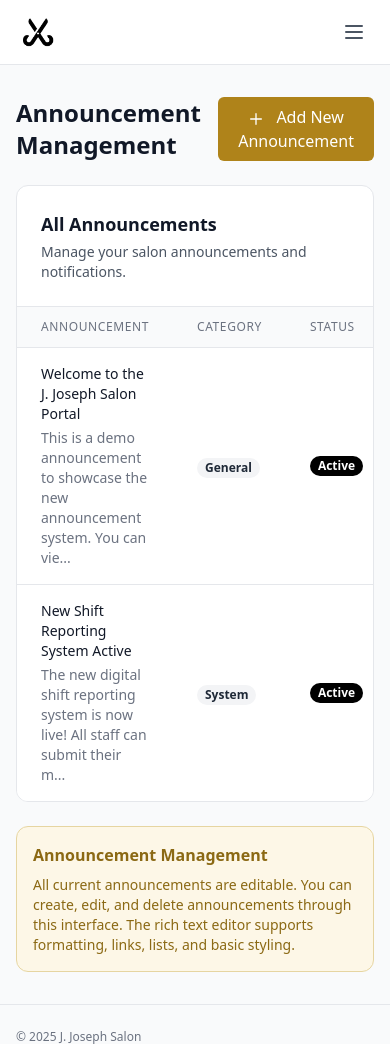
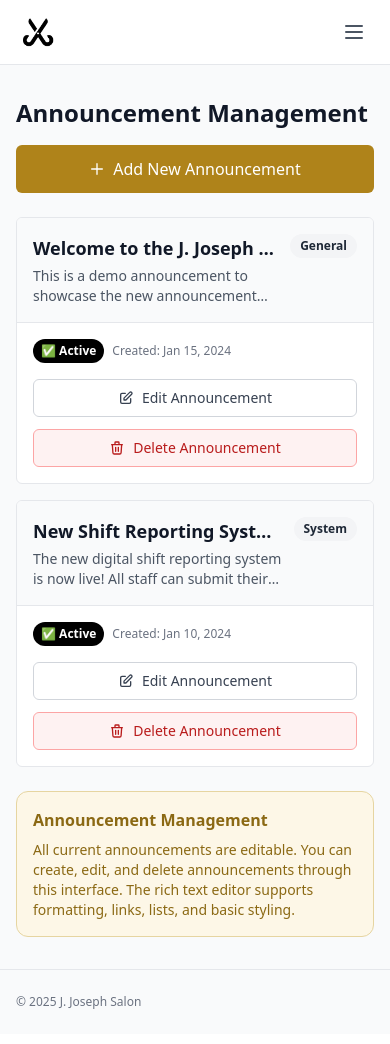
Before and after one commit to cnaccour/portal-cursor, a PHP site: page /admin-announcements.php in a window 390 px wide. Shown: the top 1044 px of the page. After the commit the page ends 1009 px from the top, so only its background shows below. Run offline with PHP 8.4, Linux system fonts and the light colour scheme; the visitor is signed in with stand-in values (Sample User, id 1); some libraries are stand-ins or nearby versions.

Commit message:
Improve the announcement management interface for mobile devices
Refactor admin-announcements.php to adopt a mobile-first design, updating layout and styling for better responsiveness on smaller screens.

Replit-Commit-Author: Agent
Replit-Commit-Session-Id: 021c168d-350e-4ee5-bd13-82f1b6b02433
Replit-Commit-Checkpoint-Type: intermediate_checkpoint
Replit-Commit-Screenshot-Url: https://storage.googleapis.com/screenshot-production-us-central1/18935d52-5dd5-4a44-b1c4-b0f736113e1a/021c168d-350e-4ee5-bd13-82f1b6b02433/UpORyl2

```diff
--- a/admin-announcements.php
+++ b/admin-announcements.php
@@ -19,11 +19,13 @@ $message = '';
 
 <div x-data="announcementManager()">
 
-    <div class="flex justify-between items-center mb-6">
-        <h1 class="text-2xl font-semibold">Announcement Management</h1>
+    <!-- Mobile-First Header -->
+    <div class="mb-6">
+        <h1 class="text-2xl font-semibold mb-4">Announcement Management</h1>
         <button @click="openAddModal()"
-                class="px-4 py-2 text-white rounded-md transition-colors" style="background-color: #AF831A;" onmouseover="this.style.backgroundColor='#8B6914'" onmouseout="this.style.backgroundColor='#AF831A'">
-            <svg class="w-4 h-4 inline mr-2" fill="none" stroke="currentColor" viewBox="0 0 24 24">
+                class="w-full sm:w-auto px-4 py-3 text-white rounded-md transition-colors flex items-center justify-center gap-2 font-medium"
+                style="background-color: #AF831A;" onmouseover="this.style.backgroundColor='#8B6914'" onmouseout="this.style.backgroundColor='#AF831A'">
+            <svg class="w-4 h-4" fill="none" stroke="currentColor" viewBox="0 0 24 24">
                 <path stroke-linecap="round" stroke-linejoin="round" stroke-width="2" d="M12 4v16m8-8H4"></path>
             </svg>
             Add New Announcement
@@ -35,147 +37,122 @@ $message = '';
         <div class="mb-6"></div>
     <?php endif; ?>
 
-    <!-- Announcements Table -->
-    <div class="bg-white rounded-xl border overflow-hidden">
-        <div class="p-6 border-b">
-            <h2 class="text-lg font-semibold">All Announcements</h2>
-            <p class="text-sm text-gray-600 mt-1">Manage your salon announcements and notifications.</p>
-        </div>
-
+    <!-- Mobile-First Announcements Cards -->
+    <div class="space-y-4">
         <?php if (empty($allAnnouncements)): ?>
-            <div class="p-12 text-center">
-                <svg class="mx-auto h-12 w-12 text-gray-400" fill="none" stroke="currentColor" viewBox="0 0 24 24">
+            <div class="bg-white rounded-md border p-8 text-center">
+                <div class="max-w-sm mx-auto">
+                    <svg class="mx-auto h-12 w-12 text-gray-400 mb-4" fill="none" stroke="currentColor" viewBox="0 0 24 24">
                         <path stroke-linecap="round" stroke-linejoin="round" stroke-width="2" d="M11 5.882V19.24a1.76 1.76 0 01-3.417.592l-2.147-6.15M18 13a3 3 0 100-6M5.436 13.683A4.001 4.001 0 017 6h1.832c4.1 0 7.625-1.234 9.168-3v14c-1.543-1.766-5.067-3-9.168-3H7a3.988 3.988 0 01-1.564-.317z"></path>
                     </svg>
-                <h3 class="mt-2 text-sm font-medium text-gray-900">No announcements</h3>
-                <p class="mt-1 text-sm text-gray-500">Get started by creating your first announcement.</p>
-                <div class="mt-6">
+                    <h3 class="text-lg font-medium text-gray-900 mb-2">No announcements</h3>
+                    <p class="text-sm text-gray-500 mb-4">Get started by creating your first announcement to communicate with your team.</p>
                     <button @click="openAddModal()"
-                            class="px-4 py-2 text-white rounded-md transition-colors" style="background-color: #AF831A;" onmouseover="this.style.backgroundColor='#8B6914'" onmouseout="this.style.backgroundColor='#AF831A'">
-                        Add Announcement
+                            class="inline-flex items-center px-4 py-2 text-white rounded-md transition-colors font-medium"
+                            style="background-color: #AF831A;" onmouseover="this.style.backgroundColor='#8B6914'" onmouseout="this.style.backgroundColor='#AF831A'">
+                        <svg class="w-4 h-4 mr-2" fill="none" stroke="currentColor" viewBox="0 0 24 24">
+                            <path stroke-linecap="round" stroke-linejoin="round" stroke-width="2" d="M12 4v16m8-8H4"></path>
+                        </svg>
+                        Add Your First Announcement
                     </button>
                 </div>
             </div>
         <?php else: ?>
-            <div class="overflow-x-auto">
-                <table class="min-w-full divide-y divide-gray-200">
-                    <thead class="bg-gray-50">
-                        <tr>
-                            <th class="px-6 py-3 text-left text-xs font-medium text-gray-500 uppercase tracking-wider">
-                                Announcement
-                            </th>
-                            <th class="px-6 py-3 text-left text-xs font-medium text-gray-500 uppercase tracking-wider">
-                                Category
-                            </th>
-                            <th class="px-6 py-3 text-left text-xs font-medium text-gray-500 uppercase tracking-wider">
-                                Status
-                            </th>
-                            <th class="px-6 py-3 text-left text-xs font-medium text-gray-500 uppercase tracking-wider">
-                                Date
-                            </th>
-                            <th class="px-6 py-3 text-left text-xs font-medium text-gray-500 uppercase tracking-wider">
-                                Actions
-                            </th>
-                        </tr>
-                    </thead>
-                    <tbody class="bg-white divide-y divide-gray-200">
             <?php foreach ($allAnnouncements as $index => $announcement): ?>
-                        <tr class="hover:bg-gray-50">
-                            <td class="px-6 py-4">
-                                <div class="flex items-start">
+                <div class="bg-white rounded-md border hover:border-gray-300 transition-all duration-200 overflow-hidden">
+                    <!-- Header Section -->
+                    <div class="p-4 border-b bg-gray-50">
+                        <div class="flex items-start justify-between gap-3">
+                            <!-- Left: Title and Pin -->
+                            <div class="flex items-start gap-2 flex-1 min-w-0">
                                 <?php if ($announcement['pinned']): ?>
-                                        <svg class="w-4 h-4 text-red-500 mr-2 mt-1 flex-shrink-0" fill="currentColor" viewBox="0 0 24 24">
+                                    <svg class="w-4 h-4 text-red-500 mt-1 flex-shrink-0" fill="currentColor" viewBox="0 0 24 24">
                                         <path d="M5 5a2 2 0 012-2h10a2 2 0 012 2v16l-7-3.5L5 21V5z"/>
                                     </svg>
                                 <?php endif; ?>
-                                    <div>
-                                        <div class="text-sm font-medium text-gray-900"><?= htmlspecialchars($announcement['title']) ?></div>
-                                        <div class="text-sm text-gray-500 mt-1">
+                                <div class="min-w-0 flex-1">
+                                    <h3 class="text-lg font-semibold text-gray-900 truncate"><?= htmlspecialchars($announcement['title']) ?></h3>
+                                    <p class="text-sm text-gray-600 mt-1 line-clamp-2">
                                         <?php
-                                            // Strip HTML tags for preview and show plain text
                                         $plainContent = strip_tags($announcement['content']);
-                                            $preview = strlen($plainContent) > 80 ? substr($plainContent, 0, 80) . '...' : $plainContent;
+                                        $preview = strlen($plainContent) > 100 ? substr($plainContent, 0, 100) . '...' : $plainContent;
                                         echo htmlspecialchars($preview);
                                         ?>
+                                    </p>
                                 </div>
                             </div>
-                                </div>
-                            </td>
-                            <td class="px-6 py-4 whitespace-nowrap">
-                                <span class="px-2 inline-flex text-xs leading-5 font-semibold rounded-full bg-gray-100 text-gray-800 capitalize">
+
+                            <!-- Right: Category -->
+                            <span class="px-2.5 py-1 text-xs font-semibold rounded-full bg-gray-100 text-gray-800 capitalize shrink-0">
                                 <?= htmlspecialchars($announcement['category']) ?>
                             </span>
-                            </td>
-                            <td class="px-6 py-4 whitespace-nowrap">
-                                <div class="flex flex-col space-y-1">
+                        </div>
+                    </div>
+
+                    <!-- Content Section -->
+                    <div class="p-4">
+                        <!-- Status and Date Info -->
+                        <div class="flex flex-wrap items-center gap-2 mb-4">
                             <?php if ($announcement['pinned']): ?>
-                                        <span class="px-2 inline-flex text-xs leading-5 font-semibold rounded-full bg-red-100 text-red-800">
-                                            Pinned
+                                <span class="px-2 py-1 text-xs font-semibold rounded-full bg-red-100 text-red-800">
+                                    📌 Pinned
                                 </span>
                             <?php endif; ?>
+
                             <?php
                             $isExpired = !empty($announcement['expiration_date']) && strtotime($announcement['expiration_date']) < time();
                             $isExpiring = !empty($announcement['expiration_date']) && strtotime($announcement['expiration_date']) < strtotime('+7 days');
                             ?>
                             <?php if ($isExpired): ?>
-                                        <span class="px-2 inline-flex text-xs leading-5 font-semibold rounded-full bg-gray-100 text-gray-800">
-                                            Expired
+                                <span class="px-2 py-1 text-xs font-semibold rounded-full bg-gray-100 text-gray-600">
+                                    ⏰ Expired
                                 </span>
                             <?php elseif ($isExpiring): ?>
-                                        <span class="px-2 inline-flex text-xs leading-5 font-semibold rounded-full bg-yellow-100 text-yellow-800">
-                                            Expiring Soon
+                                <span class="px-2 py-1 text-xs font-semibold rounded-full bg-yellow-100 text-yellow-800">
+                                    ⚠️ Expiring Soon
                                 </span>
                             <?php else: ?>
-                                        <span class="px-2 inline-flex text-xs leading-5 font-semibold rounded-full bg-black text-white">
-                                            Active
+                                <span class="px-2 py-1 text-xs font-semibold rounded-full bg-black text-white">
+                                    ✅ Active
+                                </span>
+                            <?php endif; ?>
+
+                            <span class="text-xs text-gray-500">
+                                Created: <?= date('M j, Y', strtotime($announcement['date_created'])) ?>
+                            </span>
+
+                            <?php if (!empty($announcement['expiration_date'])): ?>
+                                <span class="text-xs text-gray-500">
+                                    Expires: <?= date('M j, Y', strtotime($announcement['expiration_date'])) ?>
                                 </span>
                             <?php endif; ?>
                         </div>
-                            </td>
-                            <td class="px-6 py-4 whitespace-nowrap text-sm text-gray-500">
-                                <div><?= date('M j, Y', strtotime($announcement['date_created'])) ?></div>
-                                <?php if (!empty($announcement['expiration_date'])): ?>
-                                    <div class="text-xs text-gray-400">Expires: <?= date('M j, Y', strtotime($announcement['expiration_date'])) ?></div>
-                                <?php endif; ?>
-                            </td>
-                            <td class="px-6 py-4 whitespace-nowrap text-sm font-medium">
-                                <?php
-                                // For now, all announcements are editable (we'll add truly static ones later)
-                                $isStatic = false;
-                                ?>
-                                <?php if ($isStatic): ?>
-                                    <span class="px-2 py-1 text-xs bg-gray-100 text-gray-500 rounded">
-                                        <svg class="w-3 h-3 inline mr-1" fill="none" stroke="currentColor" viewBox="0 0 24 24">
-                                            <path stroke-linecap="round" stroke-linejoin="round" stroke-width="2" d="M12 15v2m-6 4h12a2 2 0 002-2v-6a2 2 0 00-2-2H6a2 2 0 00-2 2v6a2 2 0 002 2zm10-10V7a4 4 0 00-8 0v4h8z"></path>
-                                        </svg>
-                                        Locked
-                                    </span>
-                                <?php else: ?>
-                                    <div class="flex space-x-2">
+
+                        <!-- Actions -->
+                        <div class="flex flex-col sm:flex-row gap-3">
                             <button @click="openEditModal(<?= htmlspecialchars(json_encode($announcement), ENT_QUOTES) ?>)"
-                                                style="color: #AF831A;" onmouseover="this.style.color='#8B6914'" onmouseout="this.style.color='#AF831A'">
-                                            <svg class="w-4 h-4" fill="none" stroke="currentColor" viewBox="0 0 24 24">
+                                    class="w-full sm:flex-1 inline-flex items-center justify-center px-4 py-2 border border-gray-300 rounded-md text-sm font-medium text-gray-700 bg-white hover:bg-gray-50 transition-colors">
+                                <svg class="w-4 h-4 mr-2" fill="none" stroke="currentColor" viewBox="0 0 24 24">
                                     <path stroke-linecap="round" stroke-linejoin="round" stroke-width="2" d="M11 5H6a2 2 0 00-2 2v11a2 2 0 002 2h11a2 2 0 002-2v-5m-1.414-9.414a2 2 0 112.828 2.828L11.828 15H9v-2.828l8.586-8.586z"></path>
                                 </svg>
+                                Edit Announcement
                             </button>
+
                             <button @click="deleteAnnouncement('<?= htmlspecialchars($announcement['id']) ?>')"
-                                                class="text-red-600 hover:text-red-900">
-                                            <svg class="w-4 h-4" fill="none" stroke="currentColor" viewBox="0 0 24 24">
+                                    class="w-full sm:flex-1 inline-flex items-center justify-center px-4 py-2 border border-red-300 rounded-md text-sm font-medium text-red-700 bg-red-50 hover:bg-red-100 transition-colors">
+                                <svg class="w-4 h-4 mr-2" fill="none" stroke="currentColor" viewBox="0 0 24 24">
                                     <path stroke-linecap="round" stroke-linejoin="round" stroke-width="2" d="M19 7l-.867 12.142A2 2 0 0116.138 21H7.862a2 2 0 01-1.995-1.858L5 7m5 4v6m4-6v6m1-10V4a1 1 0 00-1-1h-4a1 1 0 00-1 1v3M4 7h16"></path>
                                 </svg>
+                                Delete Announcement
                             </button>
                         </div>
-                                <?php endif; ?>
-                            </td>
-                        </tr>
+                    </div>
+                </div>
             <?php endforeach; ?>
-                    </tbody>
-                </table>
-            </div>
         <?php endif; ?>
     </div>
 
-    <!-- Add/Edit Modal -->
+    <!-- Add/Edit Modal - Mobile Optimized -->
     <div x-show="showModal"
          class="fixed inset-0 z-50 overflow-y-auto"
          style="display: none;">
@@ -184,13 +161,13 @@ $message = '';
         <div class="fixed inset-0 bg-black bg-opacity-50" @click="closeModal()"></div>
 
         <!-- Modal panel -->
-        <div class="flex items-center justify-center min-h-screen p-4">
-            <div class="bg-white rounded-lg shadow-xl max-w-2xl w-full max-h-[90vh] overflow-y-auto relative z-10">
+        <div class="flex items-start justify-center min-h-screen p-2 sm:p-4 sm:pt-6">
+            <div class="bg-white rounded-lg shadow-xl w-full max-w-2xl max-h-[95vh] overflow-y-auto relative z-10">
 
                 <!-- Modal Header -->
-                <div class="flex items-center justify-between p-6 border-b border-gray-200">
+                <div class="sticky top-0 bg-white flex items-center justify-between p-4 sm:p-6 border-b border-gray-200 rounded-t-lg">
                     <h3 class="text-lg font-semibold text-gray-900" x-text="modalMode === 'add' ? 'Add New Announcement' : 'Edit Announcement'"></h3>
-                    <button @click="closeModal()" class="text-gray-400 hover:text-gray-600">
+                    <button @click="closeModal()" class="text-gray-400 hover:text-gray-600 p-1 rounded-md hover:bg-gray-100">
                         <svg class="w-6 h-6" fill="none" stroke="currentColor" viewBox="0 0 24 24">
                             <path stroke-linecap="round" stroke-linejoin="round" stroke-width="2" d="M6 18L18 6M6 6l12 12"></path>
                         </svg>
@@ -198,7 +175,7 @@ $message = '';
                 </div>
 
                 <!-- Modal Body -->
-                <form @submit.prevent="submitForm" class="p-6">
+                <form @submit.prevent="submitForm" class="p-4 sm:p-6">
                     <input type="hidden" name="csrf_token" value="<?= $_SESSION['csrf_token'] ?>">
                     <input type="hidden" name="mode" x-model="modalMode">
                     <input type="hidden" name="announcement_id" :value="selectedAnnouncement ? selectedAnnouncement.id : ''">
@@ -219,29 +196,26 @@ $message = '';
                             <textarea id="content" name="content" x-model="formData.content" class="hidden" required></textarea>
                         </div>
 
-                        <!-- Category and Pin Status -->
-                        <div class="grid grid-cols-2 gap-4">
+                        <!-- Category -->
                         <div>
                             <label for="category" class="block text-sm font-medium text-gray-700 mb-2">Category</label>
                             <select id="category" name="category" required
                                     x-model="formData.category"
-                                        class="w-full px-3 py-2 border border-gray-300 rounded-lg focus:outline-none focus:ring-2" style="--tw-ring-color: #AF831A;" focus:border-transparent">
-                                    <option value="general">General</option>
-                                    <option value="system">System</option>
-                                    <option value="training">Training</option>
-                                    <option value="schedule">Schedule</option>
-                                    <option value="policy">Policy</option>
-                                    <option value="events">Events</option>
-                                    <option value="safety">Safety</option>
+                                    class="w-full px-3 py-2 border border-gray-300 rounded-md focus:outline-none focus:ring-2" style="--tw-ring-color: #AF831A;">
+                                <?php foreach ($categories as $category): ?>
+                                    <option value="<?= htmlspecialchars($category) ?>" class="capitalize">
+                                        <?= htmlspecialchars(ucfirst($category)) ?>
+                                    </option>
+                                <?php endforeach; ?>
                             </select>
                         </div>
 
-                            <div class="flex items-center pt-8">
+                        <!-- Pin Status -->
+                        <div class="flex items-center">
                             <input type="checkbox" id="pinned" name="pinned" value="1"
                                    x-model="formData.pinned"
                                    class="h-4 w-4 border-gray-300 rounded" style="color: #AF831A; --tw-ring-color: #AF831A;">
-                                <label for="pinned" class="ml-2 block text-sm text-gray-700">Pin announcement</label>
-                            </div>
+                            <label for="pinned" class="ml-2 block text-sm text-gray-700">Pin this announcement to the top</label>
                         </div>
 
                         <!-- Expiration Date -->
@@ -316,16 +290,19 @@ $message = '';
                         </div>
                     </div>
 
-                    <!-- Modal Footer -->
-                    <div class="flex justify-end space-x-3 mt-6 pt-6 border-t border-gray-200">
+                    <!-- Modal Footer - Mobile Friendly -->
+                    <div class="sticky bottom-0 bg-white border-t border-gray-200 p-4 sm:p-6 rounded-b-lg">
+                        <div class="flex flex-col sm:flex-row gap-3 sm:justify-end">
                             <button type="button" @click="closeModal()"
-                                class="px-4 py-2 text-sm font-medium text-gray-700 bg-gray-100 hover:bg-gray-200 rounded-md">
+                                    class="w-full sm:w-auto px-4 py-2 text-sm font-medium text-gray-700 bg-gray-100 hover:bg-gray-200 rounded-md transition-colors">
                                 Cancel
                             </button>
                             <button type="submit"
-                                class="px-4 py-2 text-sm font-medium text-white rounded-md" style="background-color: #AF831A;" onmouseover="this.style.backgroundColor='#8B6914'" onmouseout="this.style.backgroundColor='#AF831A'">
+                                    class="w-full sm:w-auto px-4 py-2 text-sm font-medium text-white rounded-md transition-colors"
+                                    style="background-color: #AF831A;" onmouseover="this.style.backgroundColor='#8B6914'" onmouseout="this.style.backgroundColor='#AF831A'">
                                 <span x-text="modalMode === 'add' ? 'Create Announcement' : 'Update Announcement'"></span>
                             </button>
+                        </div>
                     </div>
                 </form>
             </div>
```
Also changed, not shown: 1 other file. Lines whose indentation alone changed are shown as unchanged.
